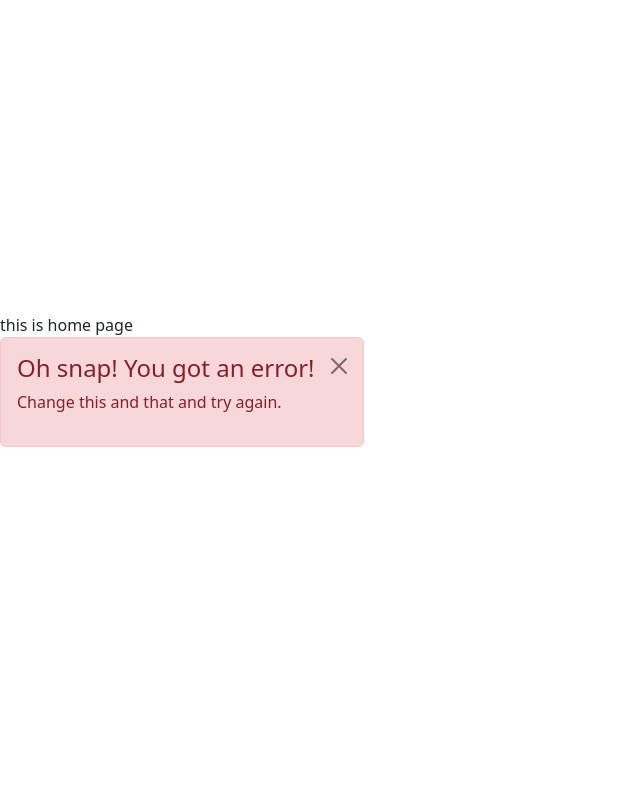
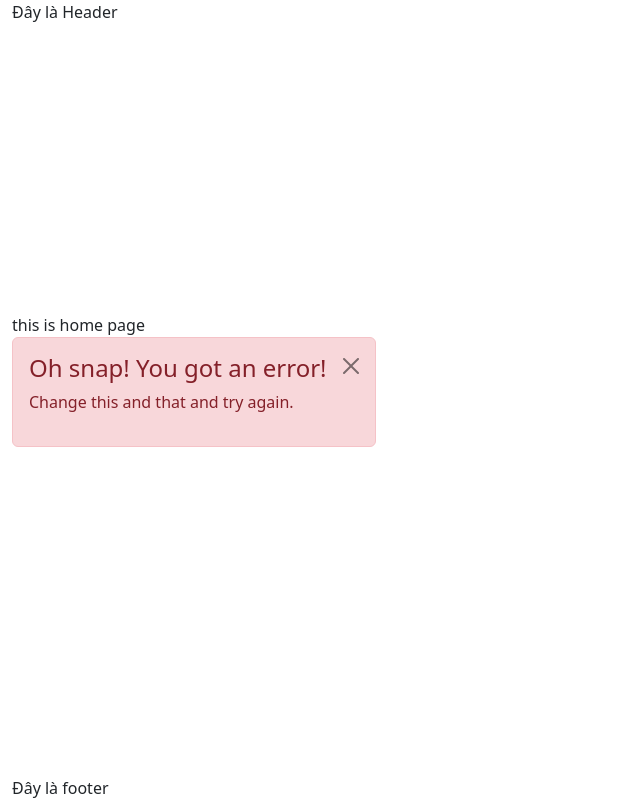
Before and after one commit to toki-ai/Temporary-Rode-Fe, a React (Vite) app: page /home in a window 1280 px wide. Shown: the whole page, without its empty margins (0-640 px from the left). Built offline with nearby package versions, Linux system fonts and the light colour scheme; no server answers.

Commit message:
Add layout component

```diff
--- a/src/App.jsx
+++ b/src/App.jsx
@@ -1,9 +1,16 @@
 // import reactLogo from './assets/react.svg';
 // import './App.css';
 
+import LayoutComponent from './components/Layout/Layout.component';
 import RouterComponent from './Router';
 function App() {
-    return <RouterComponent />;
+    return (
+        <>
+            <LayoutComponent>
+                <RouterComponent />
+            </LayoutComponent>
+        </>
+    );
 }
 
 export default App;
--- /dev/null
+++ b/src/components/Footer/Footer.component.jsx
@@ -0,0 +1,7 @@
+import React from 'react';
+
+function FooterComponent() {
+    return <div>Đây là footer</div>;
+}
+
+export default FooterComponent;
--- /dev/null
+++ b/src/components/Header/Header.component.jsx
@@ -0,0 +1,7 @@
+import React from 'react';
+
+function HeaderComponent() {
+    return <div>Đây là Header</div>;
+}
+
+export default HeaderComponent;
--- /dev/null
+++ b/src/components/Layout/Layout.component.jsx
@@ -0,0 +1,23 @@
+import React from 'react';
+import { Row } from 'react-bootstrap';
+import FooterComponent from '../Footer/Footer.component';
+import HeaderComponent from '../Header/Header.component';
+import { ContainerLayout } from './styled';
+
+const LayoutComponent = ({ children }) => {
+    return (
+        <ContainerLayout>
+            <Row>
+                <HeaderComponent />
+            </Row>
+            <Row>
+                <div className="site-layout-background">{children}</div>
+            </Row>
+            <Row>
+                <FooterComponent />
+            </Row>
+        </ContainerLayout>
+    );
+};
+
+export default LayoutComponent;
--- /dev/null
+++ b/src/components/Layout/styled.jsx
@@ -0,0 +1,8 @@
+import styled from 'styled-components';
+import { Container } from 'react-bootstrap';
+export const ContainerLayout = styled(Container)`
+    display: flex;
+    flex-direction: column;
+    justify-content: space-between;
+    min-height: 100vh;
+`;
```
Also changed, not shown: 1 other file (tests, documents, lock files or other folders).
